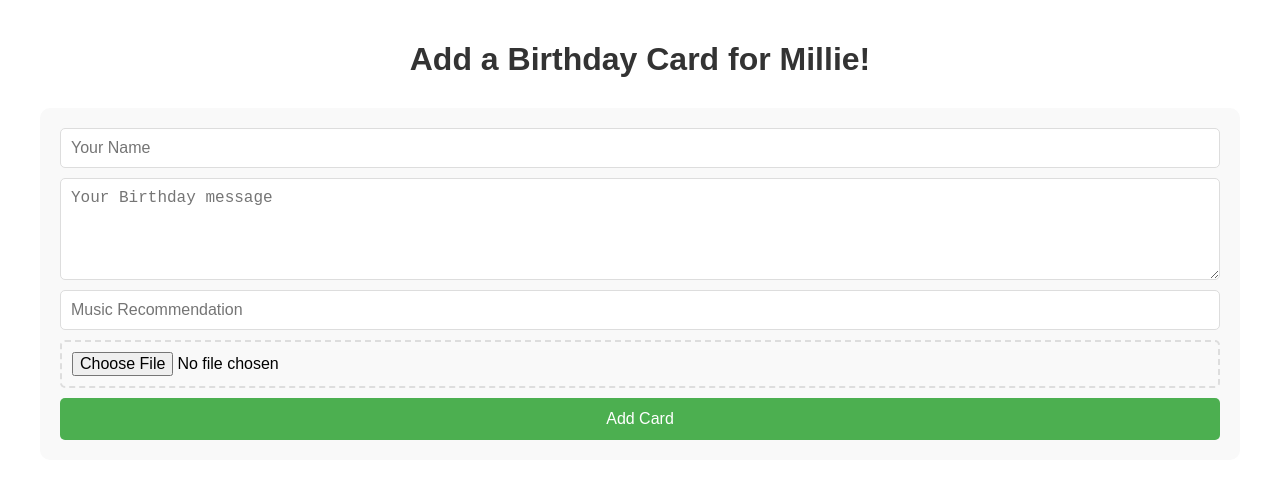
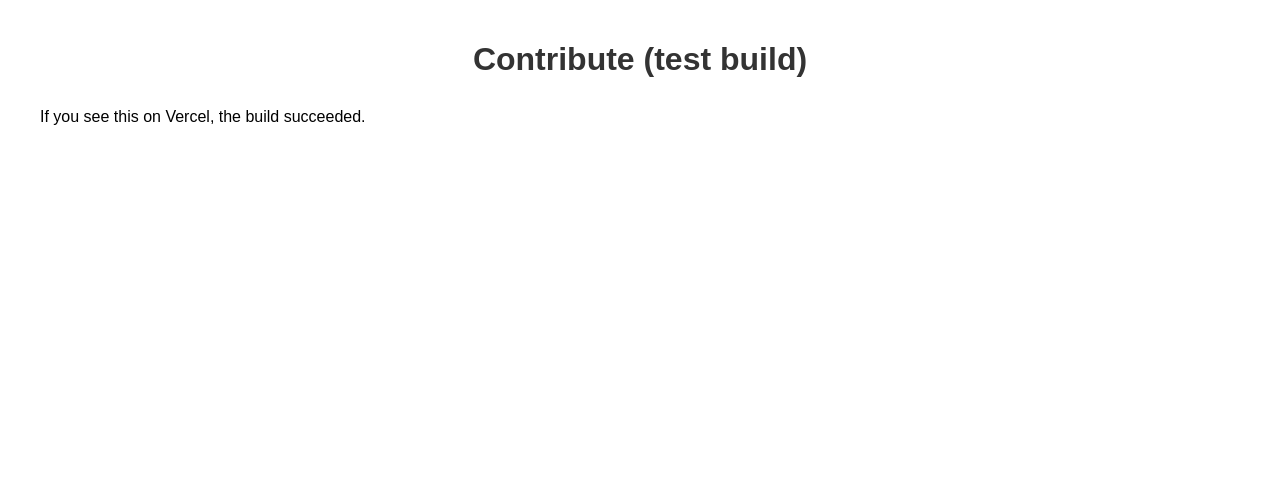
Before and after one commit to syessaching/blueyprod, a React (Create React App) app in the folder blueyprod-frontend/: page /contribute in a window 1280 px wide. Shown: the top 478 px of the page. Built offline with nearby package versions, Linux system fonts and the light colour scheme.

Commit message:
Test: replace Contribute with minimal component to diagnose CI build

```diff
--- a/blueyprod-frontend/src/pages/Contribute.js
+++ b/blueyprod-frontend/src/pages/Contribute.js
@@ -1,98 +1,11 @@
-import React, { useState } from "react";
+import React from "react";
 
-
+// Minimal test component to verify CI build
 export default function Contribute() {
-  const [formData, setFormData] = useState({
-    name: '',
-    message: '',
-    music_recommendation: ''
-  });
-  const [submitted, setSubmitted] = useState(false);
-  const [imageFile, setImageFile] = useState(null);
-
-  const handleChange = (e) => {
-    setFormData({
-      ...formData,
-      [e.target.name]: e.target.value
-    })
-  }
-
-  const handleSubmit = (e) => {
-    e.preventDefault();
-
-    const formDataToSend = new FormData();
-    formDataToSend.append('card[name]', formData.name)
-    formDataToSend.append('card[message]', formData.message)
-    formDataToSend.append('card[music_recommendation]', formData.music_recommendation)
-
-    if(imageFile){
-        formDataToSend.append('card[image]', imageFile)
-    }
-
-    // new (use REACT_APP_API_URL)
-   const apiUrl = process.env.REACT_APP_API_URL || 'http://localhost:3000';
-
-    fetch(`${apiUrl}/cards`, {
-      method: 'POST',
-      body: formDataToSend
-    })
-      .then(res => {
-        if (!res.ok) throw new Error(`Server returned ${res.status}`);
-        return res.json();
-      })
-      .then(newCard => {
-        setFormData({ name: '', message: '', music_recommendation: '' });
-        setImageFile(null);
-        setSubmitted(true);
-        setTimeout(() => setSubmitted(false), 3000);
-      })
-      .catch(err => {
-        console.error('Submit failed', err);
-        // optional: show user-friendly error state
-      });
-      }
-
-    return (
-      <div>
-        <h1> Add a Birthday Card for Millie!</h1>
-
-        {submitted && <p className="success">Card added successfully! ✨</p>}
-
-            <form onSubmit={handleSubmit}>
-              <input
-                type='text'
-                name='name'
-                placeholder='Your Name'
-                value={formData.name}
-                onChange={handleChange}
-                required
-              />
-              <textarea
-                name='message'
-                placeholder='Your Birthday message'
-                value={formData.message}
-                onChange={handleChange}
-                required
-              />
-              <input
-                type='text'
-                name='music_recommendation'
-                placeholder='Music Recommendation'
-                value={formData.music_recommendation}
-                onChange={handleChange}
-              />
-              <input
-                type='file'
-                accept="image/*"
-                onChange={(e) => setImageFile(e.target.files[0])}
-              />
-              <button type ="submit"> Add Card</button>
-            </form>
-
-
-      </div>
-    )
-
-
-
+  return (
+    <div>
+      <h1>Contribute (test build)</h1>
+      <p>If you see this on Vercel, the build succeeded.</p>
+    </div>
+  );
 }
```
